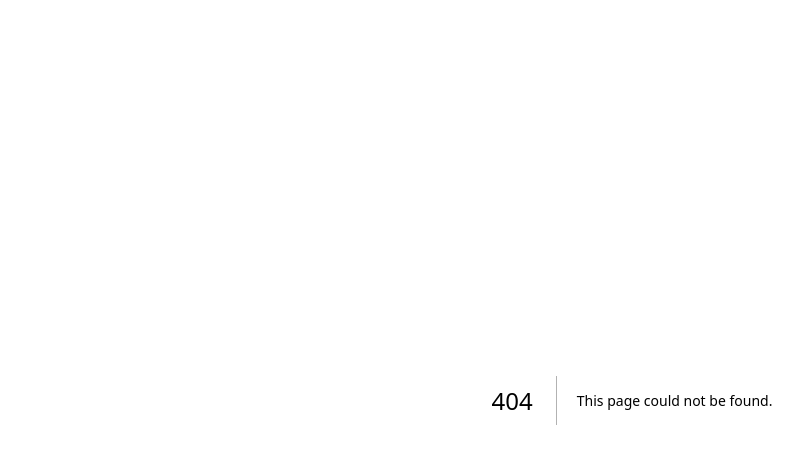
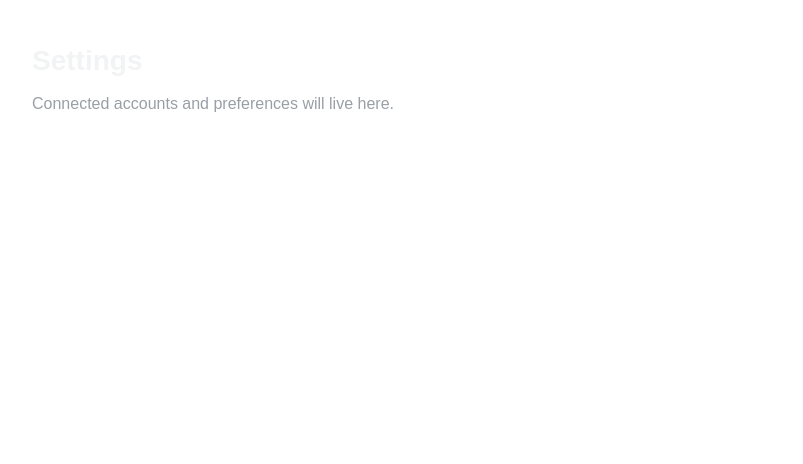
Before and after one commit to epicadi7/Clip-Auto, a Next.js app: page /dashboard/settings in a window 1280 px wide. Before the commit this address had no page. Shown: the top 464 px of the page, without its empty margins (8-811 px from the left). Built offline with nearby package versions, Linux system fonts and the light colour scheme.

Commit message:
Create page.js

```diff
--- /dev/null
+++ b/app/dashboard/settings/page.js
@@ -0,0 +1,10 @@
+export default function Settings() {
+  return (
+    <div style={{ padding: '40px', color: '#f2f3f4' }}>
+      <h1 style={{ fontSize: '28px', fontWeight: 800 }}>Settings</h1>
+      <p style={{ color: '#9a9fa6', marginTop: '10px' }}>
+        Connected accounts and preferences will live here.
+      </p>
+    </div>
+  );
+}
```
